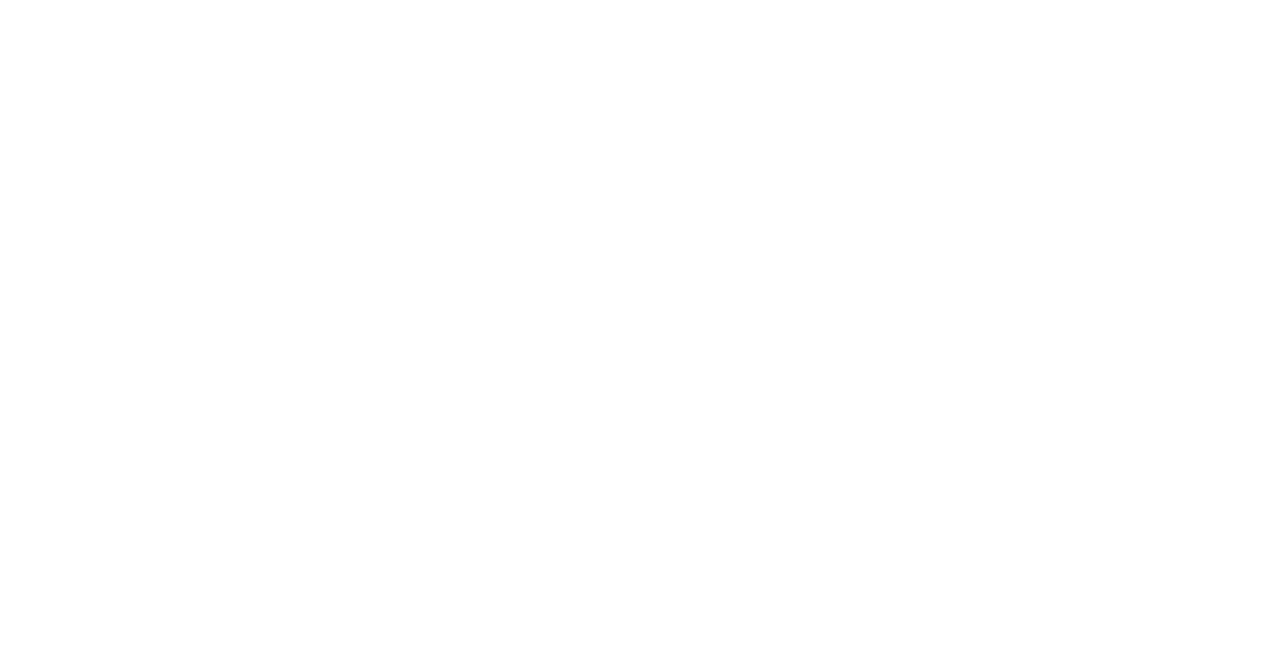
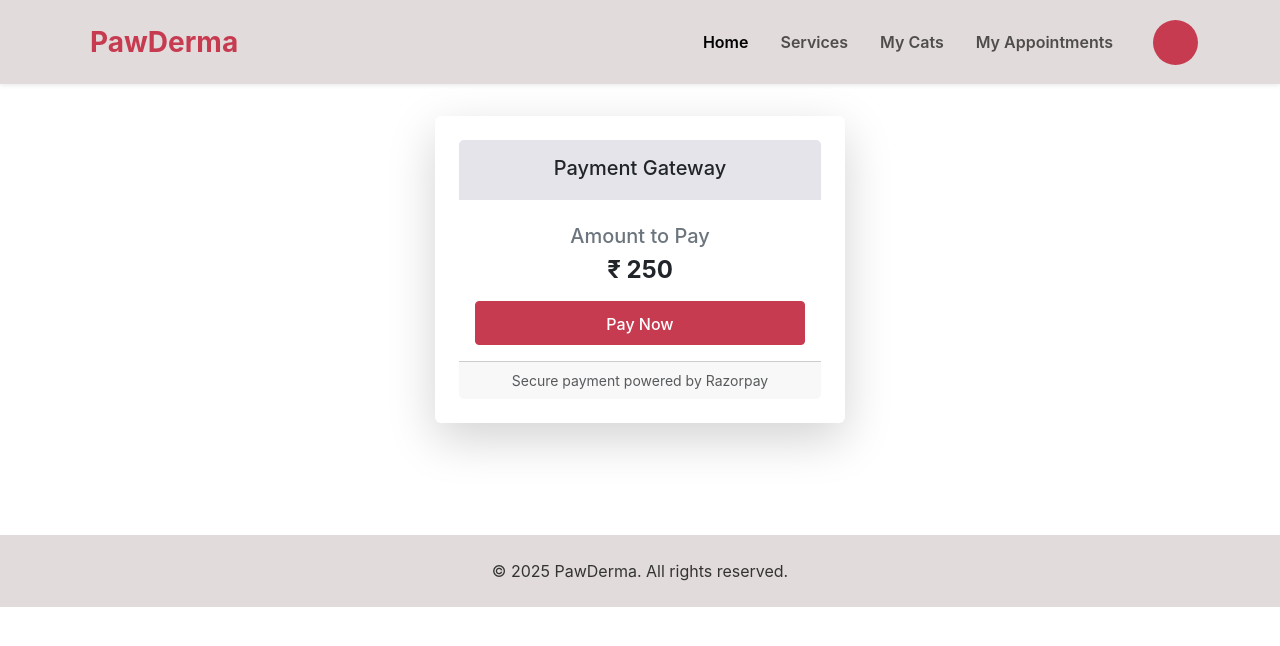
Before and after one commit to alexlison/PawDerma-Frontend, a React (Create React App) app: page /home/payment/1 in a window 1280 px wide. Before the commit this address had no page. Shown: the top 646 px of the page. Built offline with nearby package versions, Linux system fonts and the light colour scheme.

Commit message:
Payment Gateway Completed for general Booking

```diff
--- a/src/App.js
+++ b/src/App.js
@@ -26,6 +26,8 @@
 
 import SkinPrediction from './Components/SkinPrediction';
 import GeneralBooking from './Components/GeneralBooking';
+import Payment from './Components/Payment';
+import Receipt from './Components/Receipt';
 
 function App() {
   return (
@@ -71,6 +73,9 @@
            <Route path='appointments' element = {<Appointments />} />
            <Route path='skinPrediction' element = {<SkinPrediction />} />
            <Route path='generalBooking' element = {<GeneralBooking />} />
+          <Route path='payment/:appointmentId' element={<Payment />} />
+          <Route path='receipt/:appointmentId' element={<Receipt />} />
+
            <Route path='viewMyCats' element = {<ViewMyCats />} />
 
            </Route>
--- /dev/null
+++ b/src/Components/Payment.jsx
@@ -0,0 +1,161 @@
+import React, { useState } from "react";
+import { useParams, useNavigate } from "react-router-dom";
+import axios from "axios";
+
+const Payment = () => {
+  const { appointmentId } = useParams();
+  const navigate = useNavigate();
+
+  const [amount] = useState(250); // Fixed amount for general/skin
+  const [processing, setProcessing] = useState(false);
+  const [error, setError] = useState("");
+
+  const RAZORPAY_KEY = "rzp_test_RGywSXNw2dqMO2";
+
+  const loadScript = (src) => {
+    return new Promise((resolve) => {
+      const script = document.createElement("script");
+      script.src = src;
+      script.onload = () => resolve(true);
+      script.onerror = () => resolve(false);
+      document.body.appendChild(script);
+    });
+  };
+
+  const displayRazorpay = async () => {
+    setProcessing(true);
+    setError("");
+
+    try {
+      let token = sessionStorage.getItem("token") || localStorage.getItem("token");
+      if (!token) throw new Error("Authentication token missing. Please log in again.");
+
+      const sdkLoaded = await loadScript("https://checkout.razorpay.com/v1/checkout.js");
+      if (!sdkLoaded) throw new Error("Razorpay SDK failed to load");
+
+      // Create order
+      const orderResponse = await axios.post(
+        "http://localhost:4000/create-order",
+        { amount, appointment_id: appointmentId },
+        { headers: { token } }
+      );
+
+      if (orderResponse.data.Status === "AlreadyPaid" || orderResponse.data.Status === "AlreadyConfirmed") {
+
+        alert("Already Done Payment");
+         navigate(`/home/receipt/${appointmentId}`);
+      }
+      if (orderResponse.data.Status === "PaymentFailed") {
+         throw new Error("Payment failed");
+
+      }
+
+      const { order, payment_id, booking_type } = orderResponse.data;
+      const razorpayOrderId = order.id;
+
+      // Setup Razorpay options
+      const options = {
+        key: RAZORPAY_KEY,
+        amount: amount * 100,
+        currency: "INR",
+        name: "PawDerma",
+        description: `${booking_type} Appointment Payment`,
+        order_id: razorpayOrderId,
+        handler: async (response) => {
+          try {
+            const sigRes = await axios.post(
+              "http://localhost:4000/generate-test-signature",
+              {
+                order_id: response.razorpay_order_id,
+                payment_id: response.razorpay_payment_id,
+              },
+              { headers: { token } }
+            );
+
+            if (sigRes.data.generated_signature !== response.razorpay_signature) {
+              throw new Error("Signature mismatch! Payment not verified.");
+            }
+
+            // Verify payment
+            await axios.post(
+              "http://localhost:4000/verify-payment",
+              {
+                razorpay_order_id: response.razorpay_order_id,
+                razorpay_payment_id: response.razorpay_payment_id,
+                razorpay_signature: response.razorpay_signature,
+                payment_id,
+              },
+              { headers: { token } }
+            );
+
+           navigate(`/home/receipt/${appointmentId}`);
+          } catch (err) {
+            console.error("Payment verification failed:", err);
+            setError("Payment verification failed");
+          }
+        },
+        prefill: {
+          name: "Cat Owner",
+          email: "owner@example.com",
+          contact: "9999999999",
+        },
+        theme: { color: "#a91830ff" },
+      };
+
+      const paymentObject = new window.Razorpay(options);
+      paymentObject.open();
+    } catch (err) {
+      console.error("Payment initiation failed:", err);
+      setError("Payment initiation failed: " + err.message);
+    }
+
+    setProcessing(false);
+  };
+
+  return (
+    <div className="container my-5 mt-3 pb-5"  style={{ maxWidth: "900px" }}>
+      <div className="row justify-content-center p-3">
+        <div className="col-12 col-md-6">
+          <div className="card shadow-lg border-0 p-4">
+            <div className="card-header my-color8 border-0 text-dark text-center">
+              <h4 className="mb-1 fs-5 p-2"> Payment Gateway</h4>
+            </div>
+            <div className="card-body mt-2">
+              <div className="mb-3 text-center">
+                <h5 className="text-secondary">Amount to Pay</h5>
+                <p className="display-6 fs-4 fw-bold">₹ {amount}</p>
+              </div>
+
+              {error && (
+                <div className="alert alert-danger text-center" role="alert">
+                  {error}
+                </div>
+              )}
+
+              <button
+                onClick={displayRazorpay}
+                disabled={processing}
+                className="btn  w-100 btn-lg my-btn"
+              >
+                {processing ? (
+                  <>
+                    <span className="spinner-border spinner-border-sm me-2 " role="status" aria-hidden="true"></span>
+                    Processing...
+                  </>
+                ) : (
+
+                 <span className="fs-6">Pay Now</span>
+                )}
+              </button>
+            </div>
+            <div className="card-footer text-center  text-muted small">
+             <span className="px-2">Secure payment powered by Razorpay</span>
+            </div>
+          </div>
+        </div>
+      </div>
+    </div>
+  );
+};
+
+export default Payment;
--- a/src/index.css
+++ b/src/index.css
@@ -48,6 +48,9 @@
   --my-hyper-links:var(--my-primary-active);
 }
 
+.my-color8{
+  background-color: #e5e4eb;
+}
 .my-color7{
   background-color: var(--my-color7);
 }
@@ -625,7 +628,7 @@
 }
 
 .service-card:hover {
-  border-color: #d1d1d1;          /* border becomes visible */
+  border-color: #d1d1d1;
   transform: translateY(-6px);
   box-shadow: 0 12px 24px rgba(0,0,0,0.15);
 }
```
